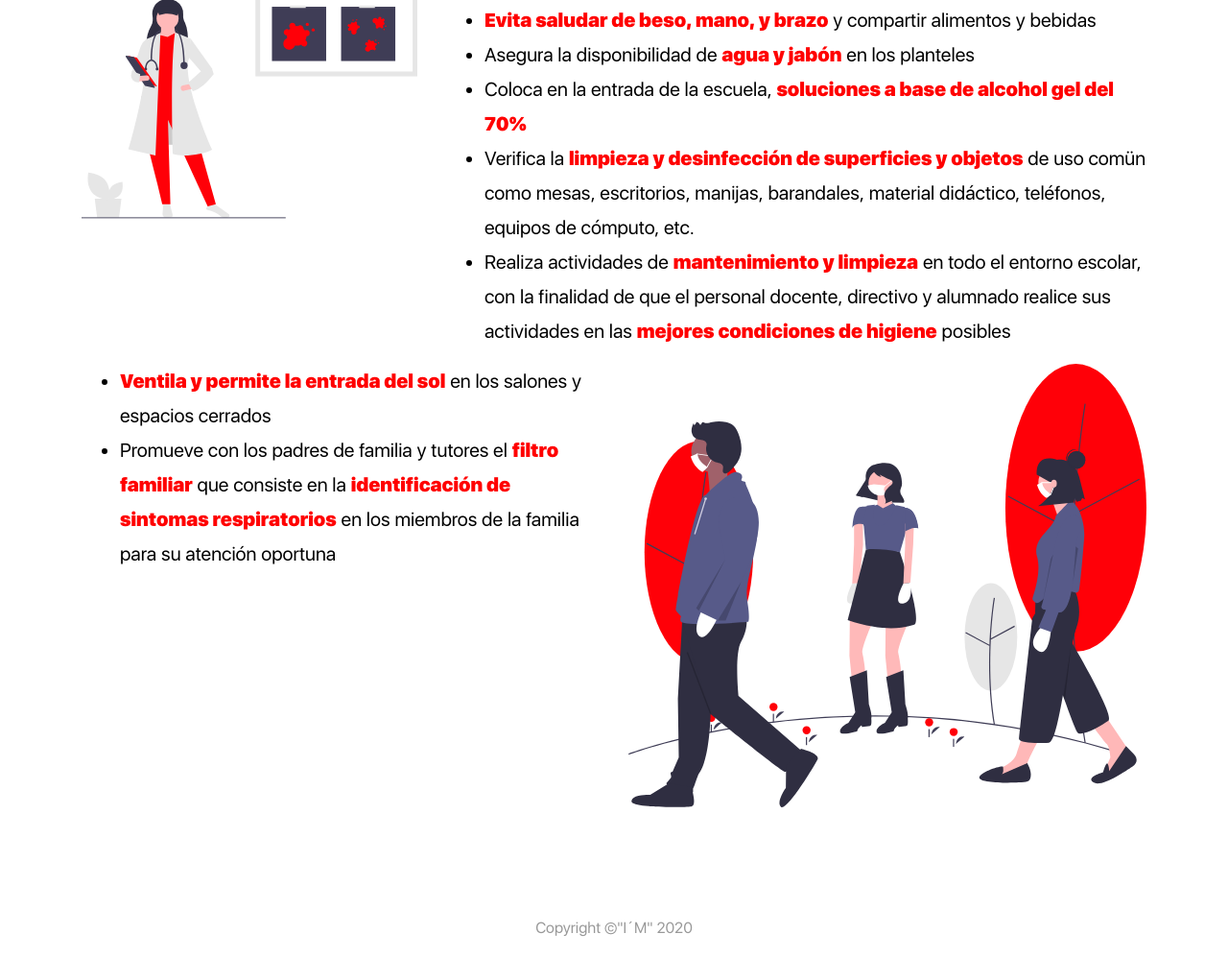
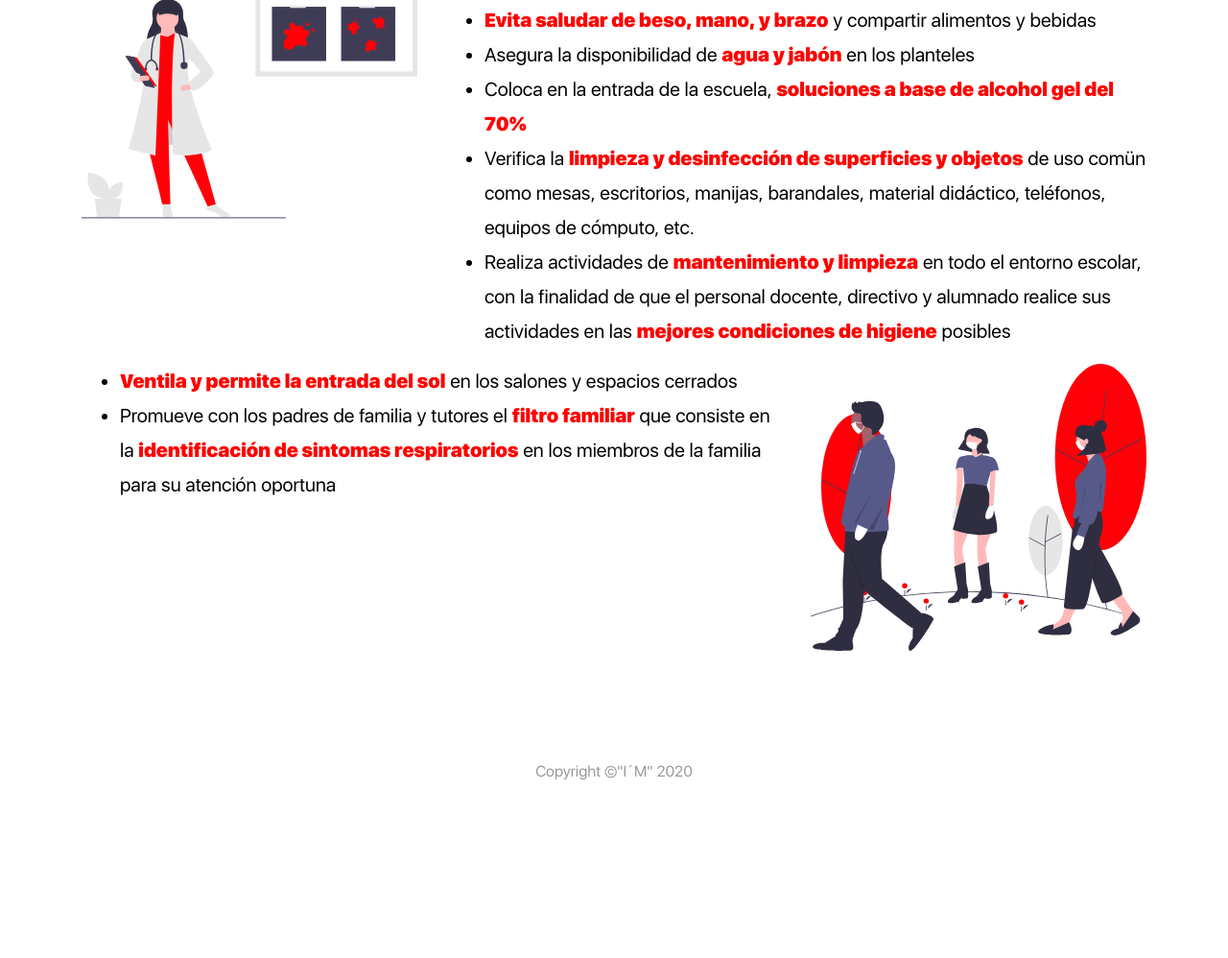
Before and after one commit to IsmaelRosete/gacetav1_3, a plain HTML site: page covid.html in a window 1280 px wide. Shown: the part 1921-2919 px from the top of the page at 96% size. After the commit the page ends 2756 px from the top, so only its background shows below. Drawn offline with Linux system fonts and the light colour scheme.

Commit message:
version 1.8

```diff
--- a/covid.html
+++ b/covid.html
@@ -114,7 +114,7 @@
                         </div>
                     </div>
                     <div class="row">
-                        <div class="col-xs-12 col-md-6 lista">
+                        <div class="col-xs-12 col-md-8 lista">
                             <ul>
                                 <li>
                                     <span class="rojo">Ventila y permite la entrada del sol</span> en los salones y
@@ -129,7 +129,7 @@
                                 </li>
                             </ul>
                         </div>
-                        <div class="col-xs-6 col-md-6">
+                        <div class="col-xs-12 col-md-4">
                             <img src="images/social.svg" alt="">
                         </div>
                     </div>
```
